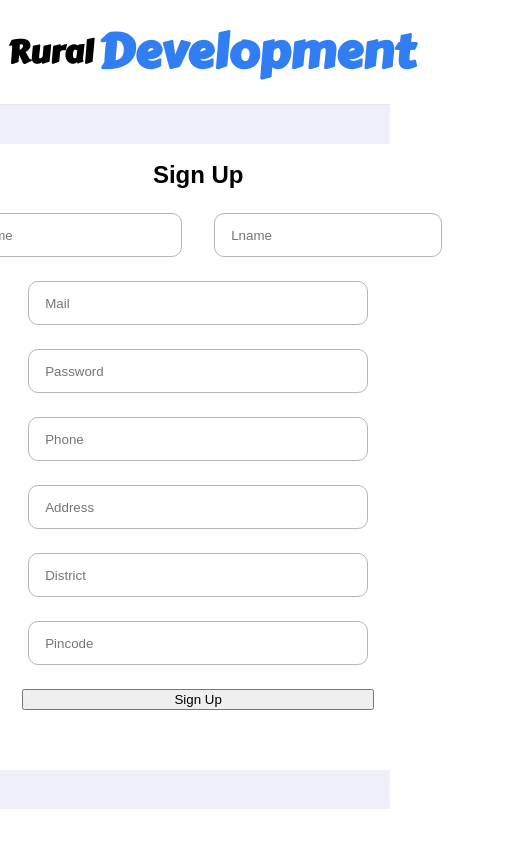
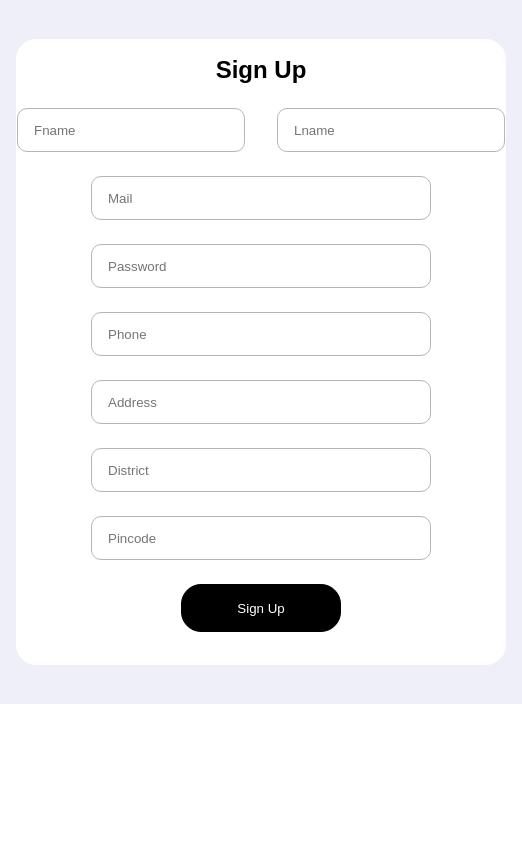
Before and after one commit to dvlpr2003/rural-development-ui, a React (Vite) app: page /signup in a window 390 px wide. Shown: the whole page, 522 px wide, since content can reach past the window. Built offline with nearby package versions, Linux system fonts and the light colour scheme; a web font is replaced by a local one.

Commit message:
responsive

```diff
--- a/src/components/Signup.css
+++ b/src/components/Signup.css
@@ -130,6 +130,13 @@ h2 {
 
 
 }
+#s-btn{
+    background-color: black;
+    color: white;
+    height: 3rem;
+    border-radius: 20px;
+    border: 1px solid black;
+}
 
 /* login animation  */
 
@@ -158,3 +165,57 @@ h2 {
         transform: rotate(360deg);
       }
     }
+    @media (min-width:50px) and (max-width:300px){
+        #signup-container-main{
+            width: auto;
+        }
+
+        #signup-img-container{
+            display: none;
+        }
+        .signup-container{
+            width: auto;
+            margin-right: 1rem;
+            margin-left: 1rem;
+        }
+        #s-elements input{
+            width: 10rem;
+        }
+        #fname-lname input {
+            width:5rem;
+
+        }
+        #s-btn{
+            width: 10rem;
+        }
+
+    }
+    @media (min-width:300px) and (max-width:550px){
+        #signup-container-main{
+            width: auto;
+        }
+        #signup-img-container{
+            display: none;
+        }
+        .signup-container{
+            width: auto;
+            margin-right: 1rem;
+            margin-left: 1rem;
+        }
+
+        #s-btn{
+            width: 10rem;
+        }
+
+    }
+    @media (min-width:550px) and (max-width:750px){
+        #signup-img-container{
+            display: none;
+        }
+        .signup-container{
+            width: auto;
+            margin-right: 1rem;
+            margin-left: 1rem;
+        }
+
+    }
--- a/src/components/Signup.jsx
+++ b/src/components/Signup.jsx
@@ -79,7 +79,7 @@ export default function SignUp({isLogin}){
     }
     return(
         <>
-        <Header isLogin={isLogin}/>
+        {/* <Header isLogin={isLogin}/>s */}
         <div id="signup-container-main">
             <div id="signup-img-container" className="signup-container">
                 <img src="img/kid-signup.jpeg" alt="kid-img"/>
```
